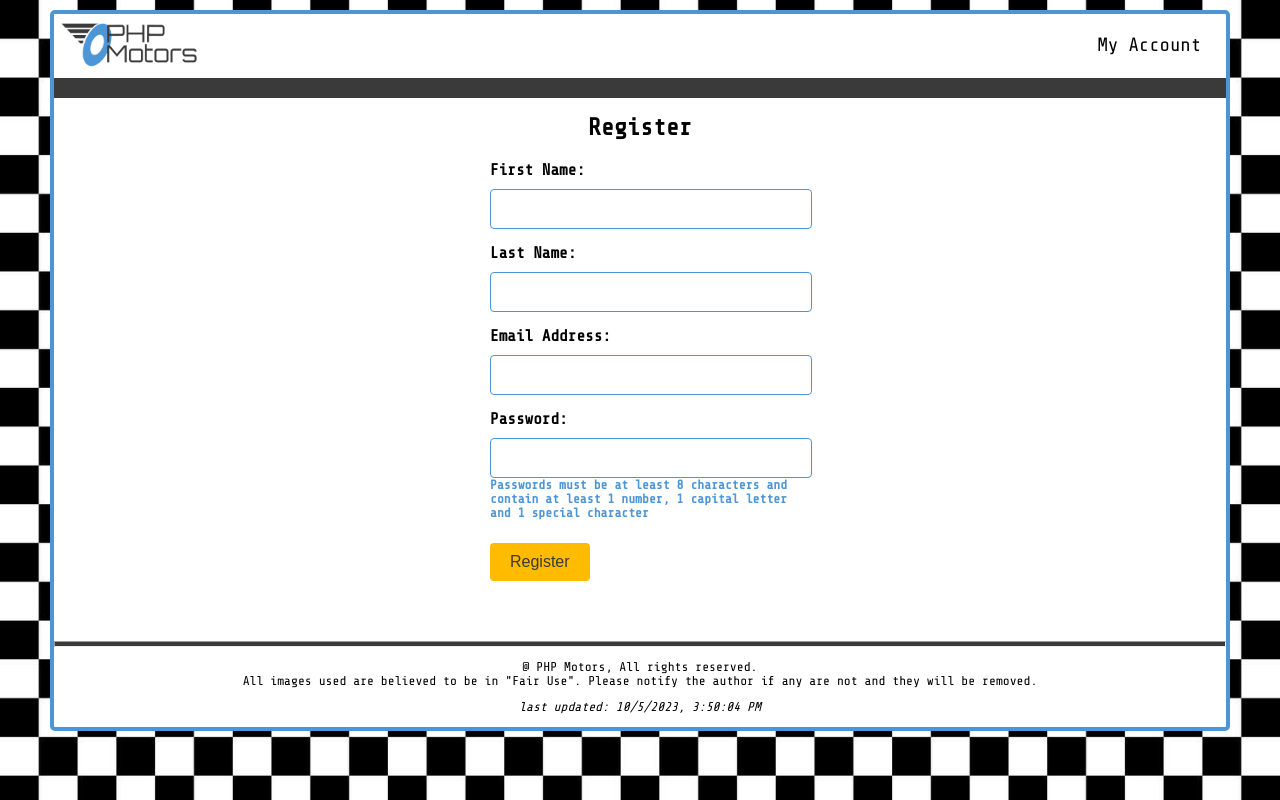
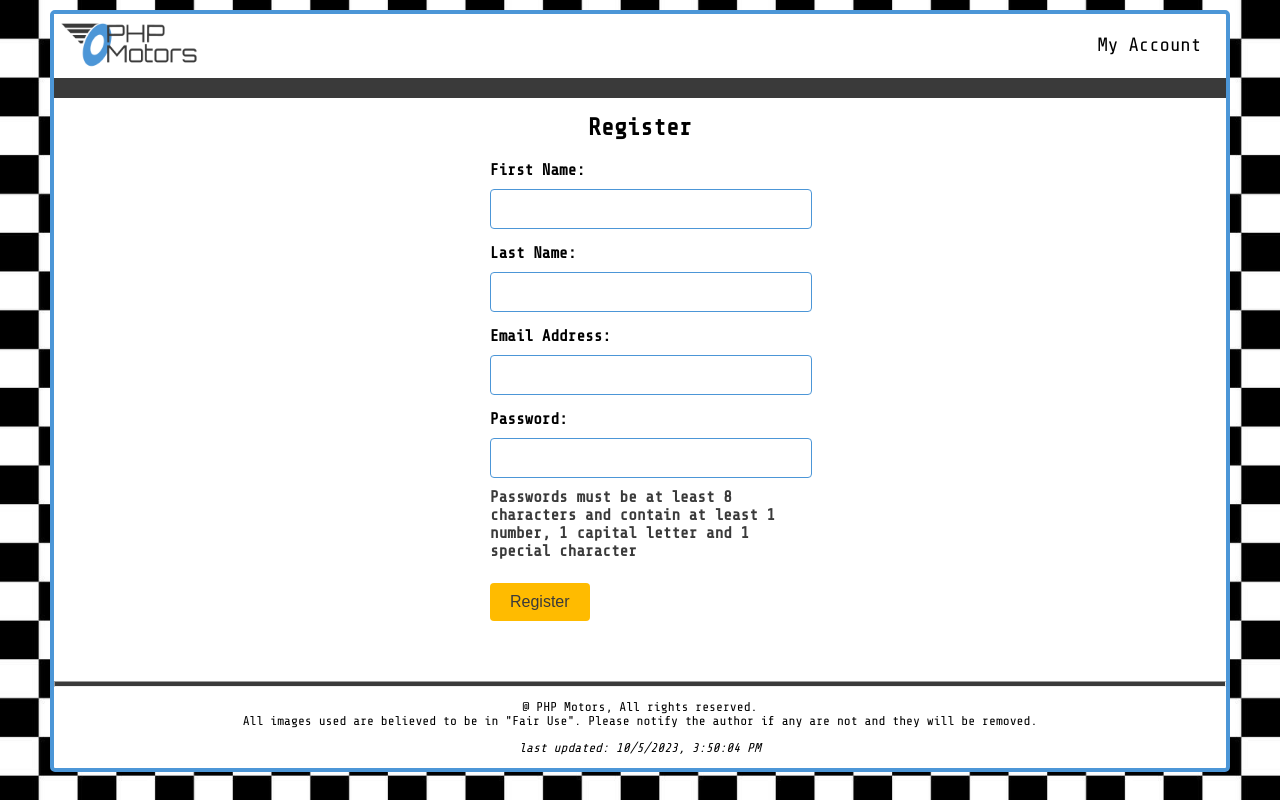
Before and after one commit to JordanPostak/cse340, a PHP site: page /view/registration.php in a window 1280 px wide. Run offline with PHP 8.4, Linux system fonts and the light colour scheme; data that the repository does not hold is empty.

Commit message:
fixing frontend checklist errors

```diff
--- a/common/navigation.php
+++ b/common/navigation.php
@@ -1,3 +1 @@
-<ul>
-    <?php echo $navList; ?>
-</ul>
+<?php echo $navList; ?>
--- a/css/base.css
+++ b/css/base.css
@@ -210,13 +210,17 @@ main h1 {
     text-align: center;
     margin-bottom: 20px;
 }
+form h2 {
+text-align: left;
+color: var(--color5);
+}
 
 /* Styling for the "Create an Account" link */
 p a {
     display: block;
     text-align: center;
     text-decoration: none;
-    color: var(--color4);
+    color: var(--color5);
     margin-top: 15px;
 }
 
--- a/view/registration.php
+++ b/view/registration.php
@@ -29,7 +29,7 @@
 
                 <label for="password">Password:</label>
                 <input type="password" id="password" name="password" required>
-                <h3>Passwords must be at least 8 characters and contain at least 1 number, 1 capital letter and 1 special character</h3>
+                <h2>Passwords must be at least 8 characters and contain at least 1 number, 1 capital letter and 1 special character</h2>
 
                 <button type="submit">Register</button>
             </form>
```
